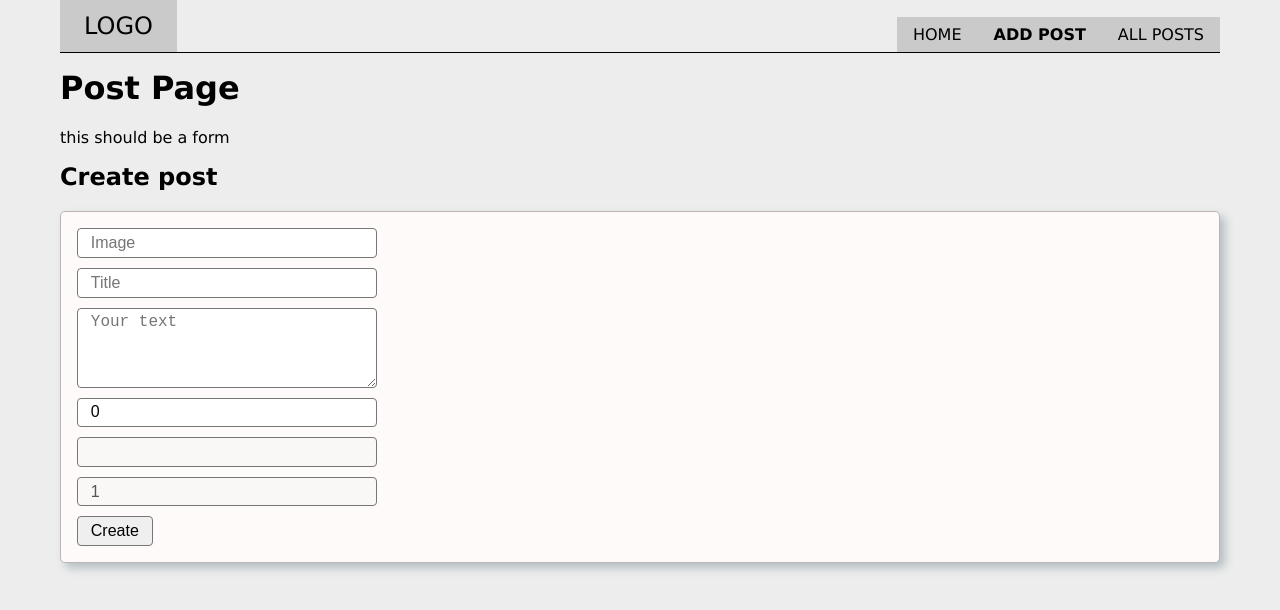
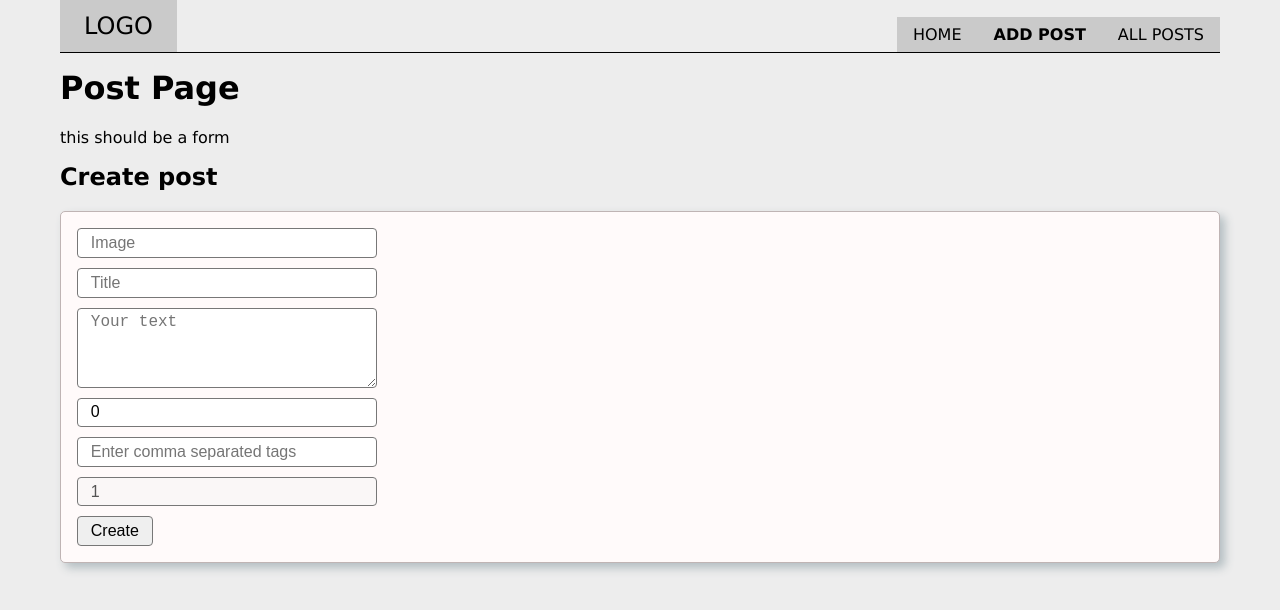
Before and after one commit to urtesala/14_react_formik_posts_be, a React (Vite) app: page /add-post in a window 1280 px wide. Shown: the top 610 px of the page. Built offline with nearby package versions, Linux system fonts and the light colour scheme.

Commit message:
tags input

```diff
--- a/src/components/AddPostForm.jsx
+++ b/src/components/AddPostForm.jsx
@@ -30,10 +30,10 @@ function AddPostForm(props) {
         .integer()
         .required('Privalomas laukas'),
       userId: Yup.number().positive().min(1).max(5),
+      tags: Yup.string().min(3),
     }),
     onSubmit: (values) => {
       console.log('values ===', values);
-
 
       // alert(JSON.stringify(values, null, 2));
 
@@ -119,20 +119,16 @@ function AddPostForm(props) {
         )}
         <input
           className={
-            formik.touched.tags && formik.errors.tags
-              ? 'inputErrorField'
-              : ''
+            formik.touched.tags && formik.errors.tags ? 'inputErrorField' : ''
           }
           onChange={formik.handleChange}
           onBlur={formik.handleBlur}
           value={formik.values.tags}
-          type='number'
+          placeholder='Enter comma separated tags'
+          type='text'
           name='tags'
-          disabled
         />
-        {formik.touched && formik.errors.userId && (
-          <p className='inputErroMsg'>{formik.errors.userId}</p>
-        )}
+        <InputError error={formik.errors.tags} touch={formik.touched.tags} />
         <input
           className={
             formik.touched.userId && formik.errors.userId
@@ -146,9 +142,10 @@ function AddPostForm(props) {
           name='userId'
           disabled
         />
-        {formik.touched && formik.errors.userId && (
-          <p className='inputErroMsg'>{formik.errors.userId}</p>
-        )}
+        <InputError
+          error={formik.errors.userId}
+          touch={formik.touched.userId}
+        />
         <button type='submit'>Create</button>
       </form>
     </div>
```
